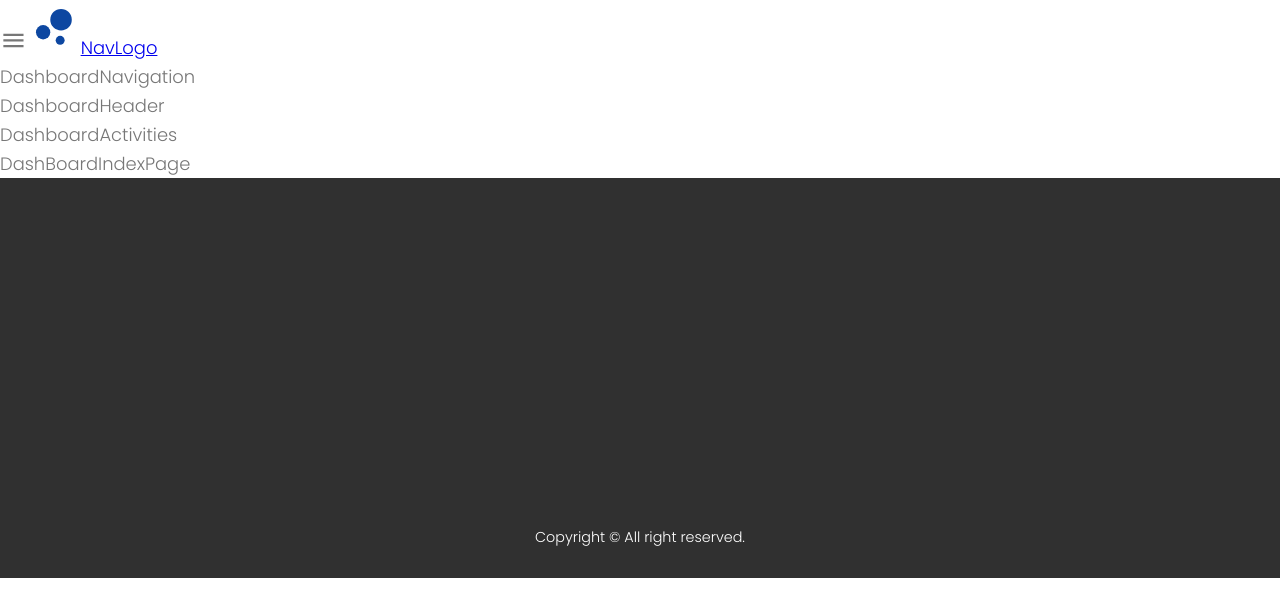
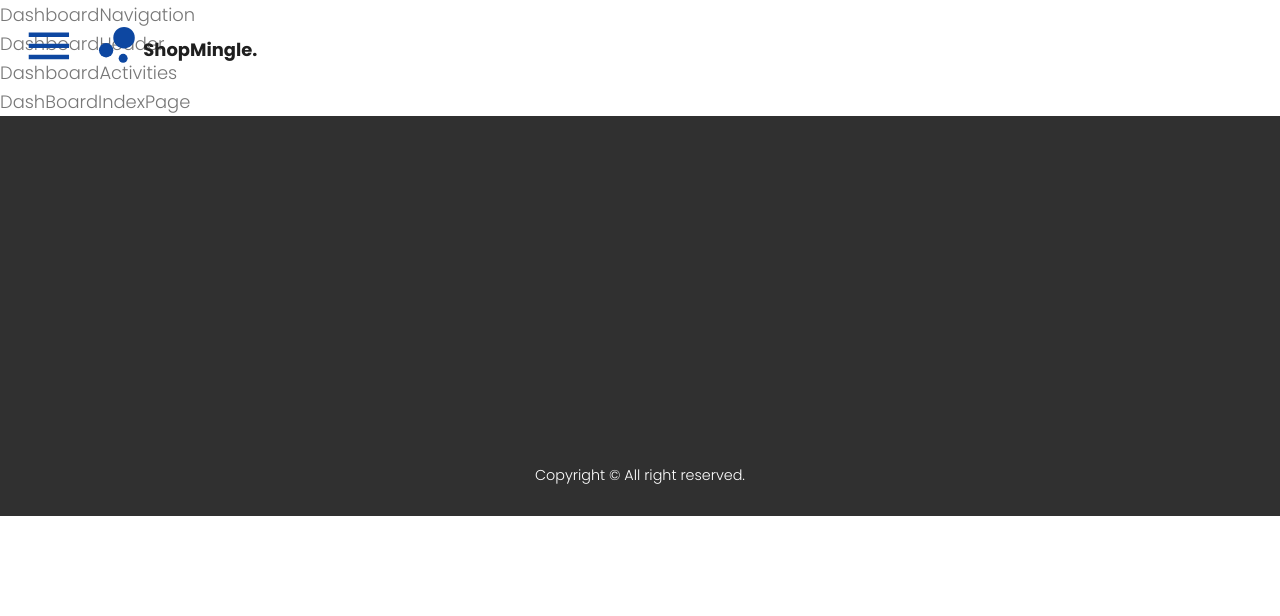
Before and after one commit to Nandiehakuna/ShopMingle, a React (Create React App) app: page /dashboard in a window 1280 px wide. Shown: the top 616 px of the page. Built offline with nearby package versions, Linux system fonts and the light colour scheme.

Commit message:
dashboard logo ok

```diff
--- a/src/components/dashboardNavigation/DashboardNavigation.js
+++ b/src/components/dashboardNavigation/DashboardNavigation.js
@@ -4,6 +4,9 @@ import NavHeader from './mini_components/NavHeader'
 
 
 const NavContainer = styled.nav`
+  position: relative;
+  top: 0;
+  left: 0;
 
 `
 
--- a/src/components/dashboardNavigation/mini_components/NavHeader.js
+++ b/src/components/dashboardNavigation/mini_components/NavHeader.js
@@ -4,12 +4,17 @@ import styled from 'styled-components';
 import NavLogo from './NavLogo';
 
 const Nav = styled.nav`
+  position: absolute;
 `
 
 const NavHeader = () => {
   return (
     <Nav>
-        <MenuIcon/>
+        <MenuIcon className='nav-toggle' style={{ fontSize: "3em",
+        position: "absolute",
+        top: "0.35em",
+        left: "0.4em",
+        color : "var(--blue900)"}}/>
         <NavLogo/>
     </Nav>
   )
--- a/src/components/dashboardNavigation/mini_components/NavLogo.js
+++ b/src/components/dashboardNavigation/mini_components/NavLogo.js
@@ -4,14 +4,24 @@ import styled from 'styled-components';
 
 
 const Container = styled.a`
+  text-decoration: none;
+  position: relative;
+  top: 1em;
+  left: 5em;
 
+`
+const Text = styled.span`
+  position: absolute;
+  top: -1em;
+  font-weight: bold;
+  color: var(--black1f);
 `
 
 const NavLogo = () => {
   return (
     <Container href='/dashboard'>
         <BubbleChartIcon style={{ fontSize : "3em", color : "var(--blue900)"}}/>
-        NavLogo
+        <Text>ShopMingle.</Text>
     </Container>
   )
 }
```
